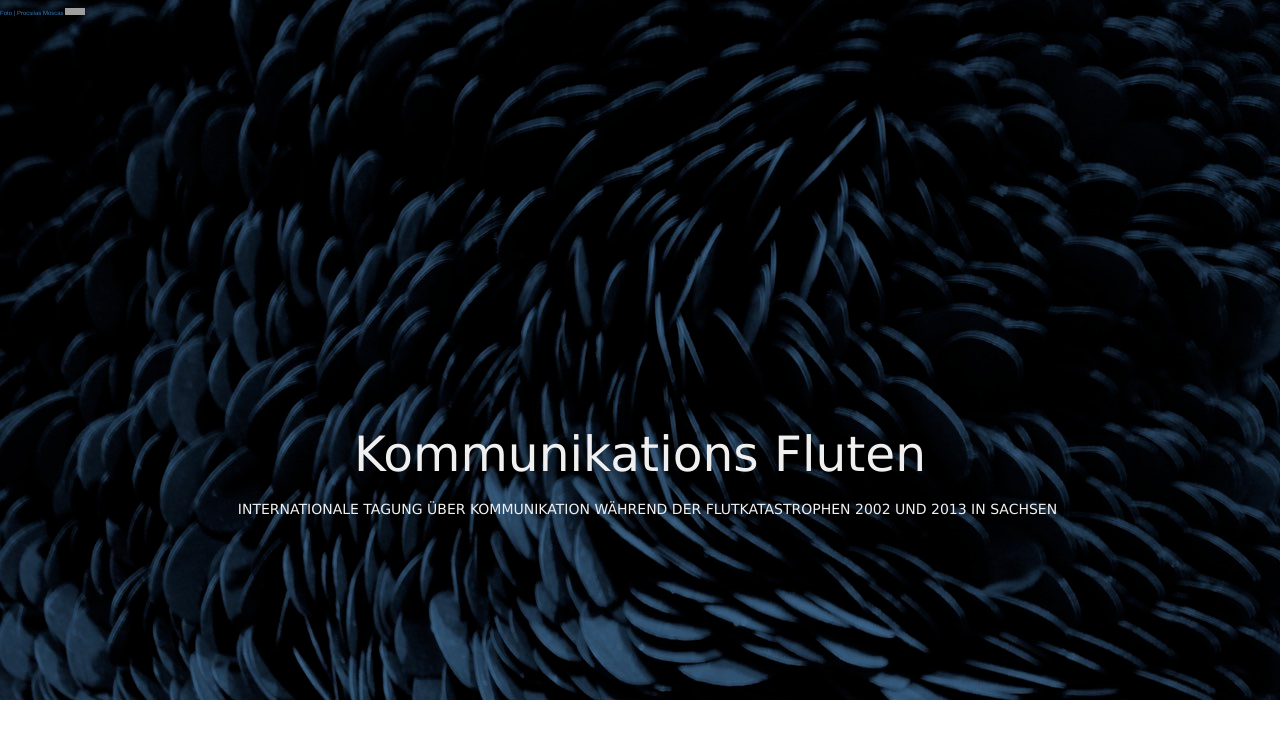
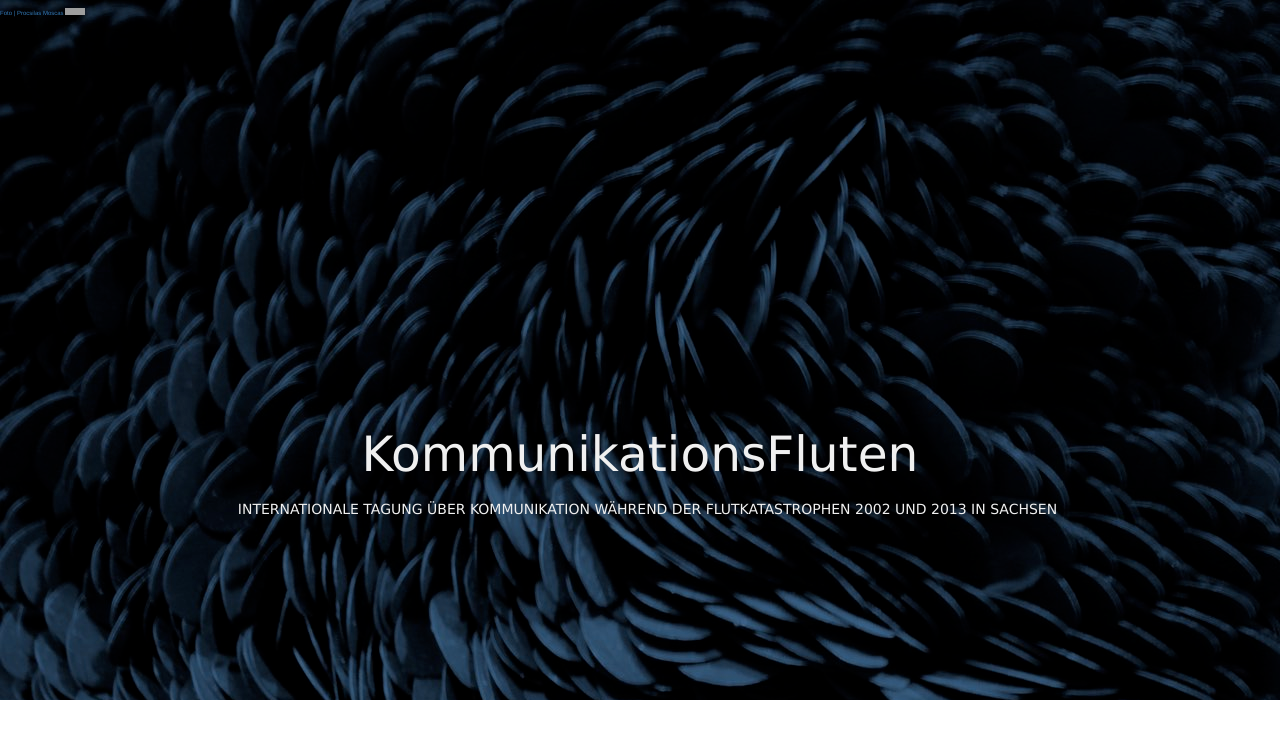
Before and after one commit to susedev/test, a Jekyll site: the page built from index.html, in a window 1280 px wide. Shown: the top 730 px of the page. Built offline with Jekyll 4.4.1, drawn with Linux system fonts in a browser that asks for light colours; nearby versions of some CDN libraries; grey boxes are pictures that could not be loaded.

Commit message:
Update home.html

```diff
--- a/_layouts/home.html
+++ b/_layouts/home.html
@@ -11,7 +11,7 @@
 <header class="intro-header" style="background-image: url('{{ site.base_url }}/background-1280x800.jpg'); display: block; max-height: 100%; max-width: 100%;">
     <a href="https://www.flickr.com/photos/procsilas/3010458671/in/photostream/" style="font-size: 6px; color:#808080,"> Foto | Procsilas Moscas </a>
     <a rel="license" href="http://creativecommons.org/licenses/by/2.0/"><img alt="Creative Commons License" style="height: 7px; width: 20px; position:right;" src="https://i.creativecommons.org/l/by/2.0/88x31.png" /></a></p>
-    <a href="{{ site.base_url }}/konferenz-kommunikationsfluten.html"><p style="font-family: Verdana,Geneva,sans-serif; color:#F0F0F0; font-size: 46px; font-size: 3.8vmax; text-align: center; margin-top:400px; margin-bottom: ">Kommunikations Fluten</p></a>
+    <a href="{{ site.base_url }}/konferenz-kommunikationsfluten.html"><p style="font-family: Verdana,Geneva,sans-serif; color:#F0F0F0; font-size: 46px; font-size: 3.8vmax; text-align: center; margin-top:400px; margin-bottom: ">KommunikationsFluten</p></a>
     <a href="{{ site.base_url }}/konferenz-kommunikationsfluten.html"><p style="font-family: Verdana,Geneva,sans-serif; font-size: 3.2vm; color:#F0F0F0; text-align: center; text-transform: uppercase;  padding-bottom:50px; margin-left: 15px;">Internationale Tagung über Kommunikation während der Flutkatastrophen 2002 und 2013 in Sachsen</p></a>
  </header>
 
```
